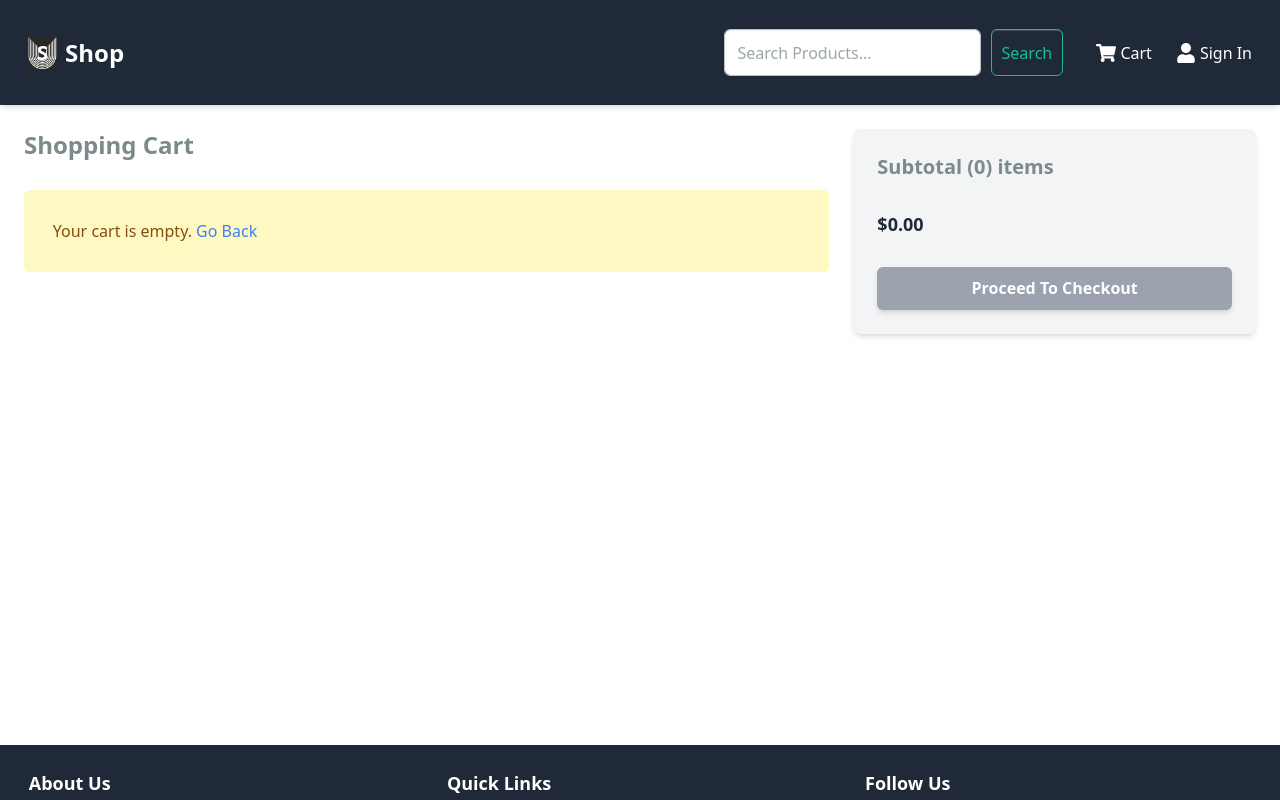
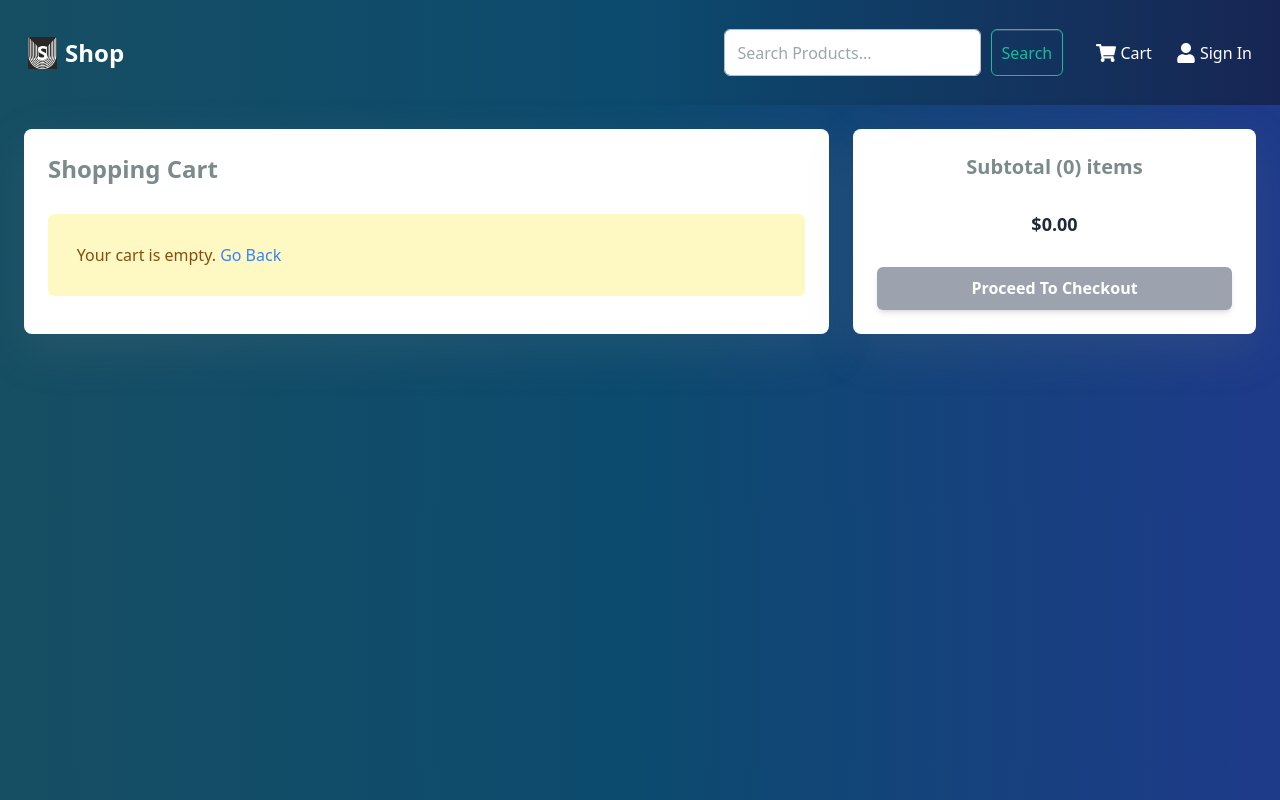
Before and after one commit to mMahabub/UsShop, a React (Vite) app in the folder frontend/: page /cart in a window 1280 px wide. Shown: the top 800 px of the page. Built offline with nearby package versions, Linux system fonts and the light colour scheme.

Commit message:
Updated Header,Product,Cart

```diff
--- a/frontend/src/components/Header.jsx
+++ b/frontend/src/components/Header.jsx
@@ -27,7 +27,7 @@ function Header() {
   };
 
   return (
-    <header className="bg-gray-800 shadow-md">
+    <header className="bg-gradient-to-r from-cyan-900 via-sky-900 to-blue-950 shadow-md">
       <div className="container mx-auto px-7 py-4 flex items-center justify-between">
         {/* Logo */}
         <Link to="/" className="flex items-center">
--- a/frontend/src/components/ProductCarousel.jsx
+++ b/frontend/src/components/ProductCarousel.jsx
@@ -34,7 +34,7 @@ const ProductCarousel = () => {
   return isLoading ? null : error ? (
     <Message variant="danger">{error?.data?.message || error.error}</Message>
   ) : products && products.length > 0 ? ( // Safe check for 'products'
-    <div className="relative w-full h-[400px] flex justify-center items-center bg-teal-800 overflow-hidden">
+    <div className="relative w-full h-[400px] flex justify-center items-center bg-slate-800 overflow-hidden">
       {/* Left Arrow */}
       <button
         onClick={handlePrev}
@@ -63,9 +63,12 @@ const ProductCarousel = () => {
                   alt={product.name}
                   className="w-full h-[250px] object-cover" // Wider image
                 />
-                <div className="p-4 bg-gray-900 text-white text-center">
-                  <h2 className="text-lg font-semibold">{product.name}</h2>
-                  <p className="text-lg">${product.price}</p>
+                <div className="p-6 bg-gradient-to-r from-gray-900 via-gray-800 to-gray-700 text-white text-center">
+                  <h2 className="text-2xl font-bold">{product.name}</h2>
+                  <p className="text-lg font-semibold mt-2">${product.price}</p>
+                  <button className="mt-4 px-6 py-2 bg-cyan-800 hover:bg-teal-600 text-white font-medium rounded-lg transition-all">
+                    View Product
+                  </button>
                 </div>
               </div>
             </Link>
--- a/frontend/src/screens/cartScreen.jsx
+++ b/frontend/src/screens/cartScreen.jsx
@@ -1,122 +1,3 @@
-// import { Link, useNavigate } from 'react-router-dom';
-// import { useDispatch, useSelector } from 'react-redux';
-// import {
-//   Row,
-//   Col,
-//   ListGroup,
-//   Image,
-//   Form,
-//   Button,
-//   Card,
-// } from 'react-bootstrap';
-// import { FaTrash } from 'react-icons/fa';
-// import Message from '../components/Message';
-// import { addToCart, removeFromCart } from '../slices/cartSlice';
-
-// const CartScreen = () => {
-//   const navigate = useNavigate();
-//   const dispatch = useDispatch();
-
-//   const cart = useSelector((state) => state.cart);
-//   const { cartItems } = cart;
-
-//   // NOTE: no need for an async function here as we are not awaiting the
-//   // resolution of a Promise
-//   const addToCartHandler = (product, qty) => {
-//     dispatch(addToCart({ ...product, qty }));
-//   };
-
-//   const removeFromCartHandler = (id) => {
-//     dispatch(removeFromCart(id));
-//   };
-
-//   const checkoutHandler = () => {
-//     navigate('/login?redirect=/shipping');
-//   };
-
-//   return (
-//     <Row>
-//       <Col md={8}>
-//         <h1 style={{ marginBottom: '20px' }}>Shopping Cart</h1>
-//         {cartItems.length === 0 ? (
-//           <Message>
-//             Your cart is empty <Link to='/'>Go Back</Link>
-//           </Message>
-//         ) : (
-//           <ListGroup variant='flush'>
-//             {cartItems.map((item) => (
-//               <ListGroup.Item key={item._id}>
-//                 <Row>
-//                   <Col md={2}>
-//                     <Image src={item.image} alt={item.name} fluid rounded />
-//                   </Col>
-//                   <Col md={3}>
-//                     <Link to={`/product/${item._id}`}>{item.name}</Link>
-//                   </Col>
-//                   <Col md={2}>${item.price}</Col>
-//                   <Col md={2}>
-//                     <Form.Control
-//                       as='select'
-//                       value={item.qty}
-//                       onChange={(e) =>
-//                         addToCartHandler(item, Number(e.target.value))
-//                       }
-//                     >
-//                       {[...Array(item.countInStock).keys()].map((x) => (
-//                         <option key={x + 1} value={x + 1}>
-//                           {x + 1}
-//                         </option>
-//                       ))}
-//                     </Form.Control>
-//                   </Col>
-//                   <Col md={2}>
-//                     <Button
-//                       type='button'
-//                       variant='light'
-//                       onClick={() => removeFromCartHandler(item._id)}
-//                     >
-//                       <FaTrash />
-//                     </Button>
-//                   </Col>
-//                 </Row>
-//               </ListGroup.Item>
-//             ))}
-//           </ListGroup>
-//         )}
-//       </Col>
-//       <Col md={4}>
-//         <Card>
-//           <ListGroup variant='flush'>
-//             <ListGroup.Item>
-//               <h2>
-//                 Subtotal ({cartItems.reduce((acc, item) => acc + item.qty, 0)})
-//                 items
-//               </h2>
-//               $
-//               {cartItems
-//                 .reduce((acc, item) => acc + item.qty * item.price, 0)
-//                 .toFixed(2)}
-//             </ListGroup.Item>
-//             <ListGroup.Item>
-//               <Button
-//                 type='button'
-//                 className='btn-block'
-//                 disabled={cartItems.length === 0}
-//                 onClick={checkoutHandler}
-//               >
-//                 Proceed To Checkout
-//               </Button>
-//             </ListGroup.Item>
-//           </ListGroup>
-//         </Card>
-//       </Col>
-//     </Row>
-//   );
-// };
-
-// export default CartScreen;
-
-
 import { Link, useNavigate } from 'react-router-dom';
 import { useDispatch, useSelector } from 'react-redux';
 import { FaTrash } from 'react-icons/fa';
@@ -142,12 +23,16 @@ const CartScreen = () => {
   };
 
   return (
-    <div className="flex flex-col lg:flex-row gap-6 p-6">
-      <div className="lg:w-2/3">
+    <div className="min-h-screen bg-gradient-to-r from-cyan-900 via-sky-900 to-blue-900 animate-gradient-x p-6">
+      <div className="flex flex-col lg:flex-row gap-6">
+        <div className="lg:w-2/3 bg-white p-6 rounded-lg shadow-lg">
           <h1 className="text-2xl font-bold mb-4">Shopping Cart</h1>
           {cartItems.length === 0 ? (
             <div className="bg-yellow-100 text-yellow-800 p-4 rounded-md">
-            Your cart is empty. <Link to='/' className="text-blue-500 hover:underline">Go Back</Link>
+              Your cart is empty.{' '}
+              <Link to="/" className="text-blue-500 hover:underline">
+                Go Back
+              </Link>
             </div>
           ) : (
             <ul className="divide-y divide-gray-200">
@@ -161,7 +46,10 @@ const CartScreen = () => {
                     />
                   </div>
                   <div className="w-2/6 pl-4">
-                  <Link to={`/product/${item._id}`} className="text-blue-500 hover:underline">
+                    <Link
+                      to={`/product/${item._id}`}
+                      className="text-blue-500 hover:underline"
+                    >
                       {item.name}
                     </Link>
                   </div>
@@ -169,7 +57,9 @@ const CartScreen = () => {
                   <div className="w-1/6">
                     <select
                       value={item.qty}
-                    onChange={(e) => addToCartHandler(item, Number(e.target.value))}
+                      onChange={(e) =>
+                        addToCartHandler(item, Number(e.target.value))
+                      }
                       className="w-full border-gray-300 rounded-md shadow-sm focus:border-blue-500 focus:ring-blue-500"
                     >
                       {[...Array(item.countInStock).keys()].map((x) => (
@@ -194,17 +84,24 @@ const CartScreen = () => {
           )}
         </div>
 
-      <div className="lg:w-1/3">
-        <div className="bg-gray-100 p-6 rounded-lg shadow-md">
+        <div className="lg:w-1/3 bg-white p-6 rounded-lg shadow-lg">
+          <div className="text-center">
             <h2 className="text-xl font-bold mb-4">
               Subtotal ({cartItems.reduce((acc, item) => acc + item.qty, 0)}) items
             </h2>
             <p className="text-lg font-semibold text-gray-800 mb-4">
-            ${cartItems.reduce((acc, item) => acc + item.qty * item.price, 0).toFixed(2)}
+              $
+              {cartItems
+                .reduce((acc, item) => acc + item.qty * item.price, 0)
+                .toFixed(2)}
             </p>
             <button
               type="button"
-            className={`w-full py-2 px-4 text-white font-bold rounded-md shadow-md ${cartItems.length === 0 ? 'bg-gray-400 cursor-not-allowed' : 'bg-blue-500 hover:bg-blue-600'}`}
+              className={`w-full py-2 px-4 text-white font-bold rounded-md shadow-md ${
+                cartItems.length === 0
+                  ? 'bg-gray-400 cursor-not-allowed'
+                  : 'bg-blue-500 hover:bg-blue-600'
+              }`}
               disabled={cartItems.length === 0}
               onClick={checkoutHandler}
             >
@@ -213,6 +110,7 @@ const CartScreen = () => {
           </div>
         </div>
       </div>
+    </div>
   );
 };
 
--- a/frontend/tailwind.config.js
+++ b/frontend/tailwind.config.js
@@ -7,12 +7,13 @@ export default {
   theme: {
     extend: {
       animation: {
-        slide: 'slide 20s linear infinite',
+        'gradient-x': 'gradient-x 5s ease infinite',
       },
       keyframes: {
-        slide: {
-          '0%': { transform: 'translateX(0)' },
-          '100%': { transform: 'translateX(-100%)' },
+        'gradient-x': {
+          '0%': { 'background-position': '0% 50%' },
+          '50%': { 'background-position': '100% 50%' },
+          '100%': { 'background-position': '0% 50%' },
         },
       },
     },
```
Lines whose indentation alone changed are shown as unchanged.
